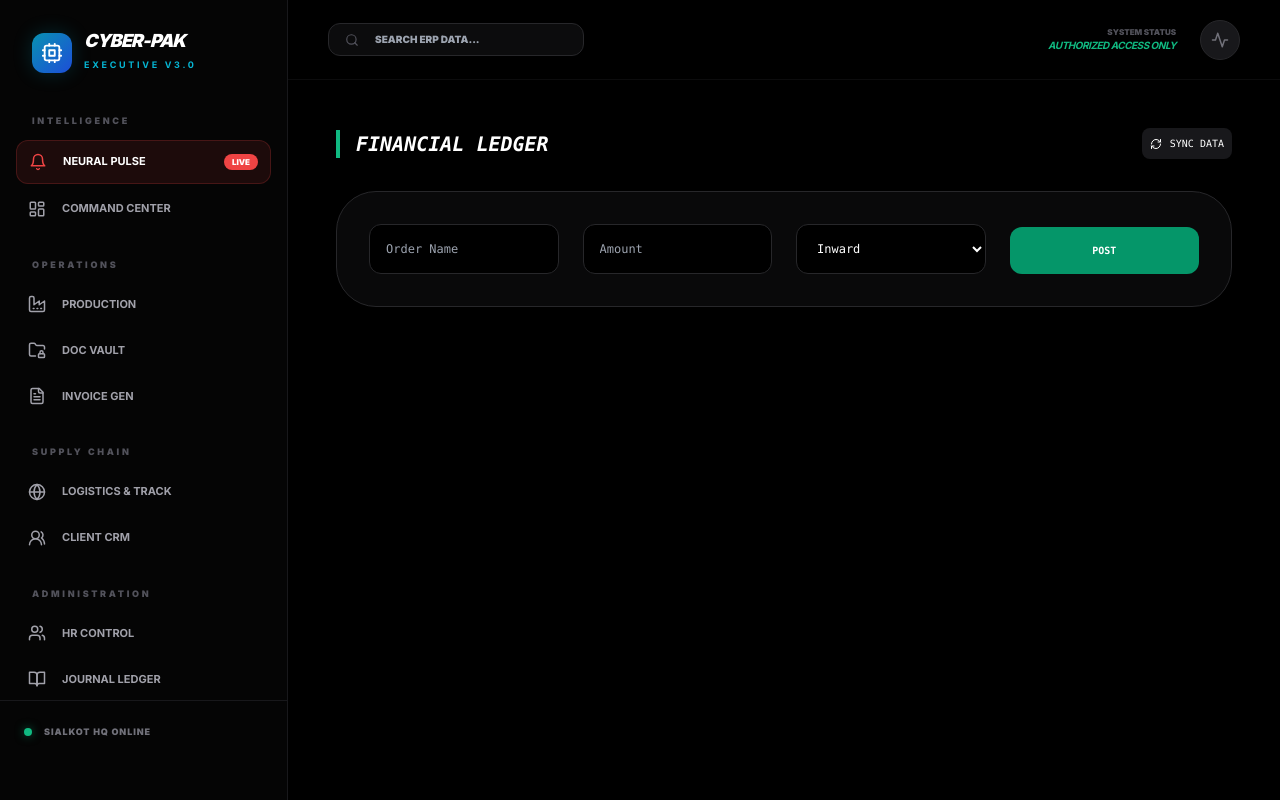
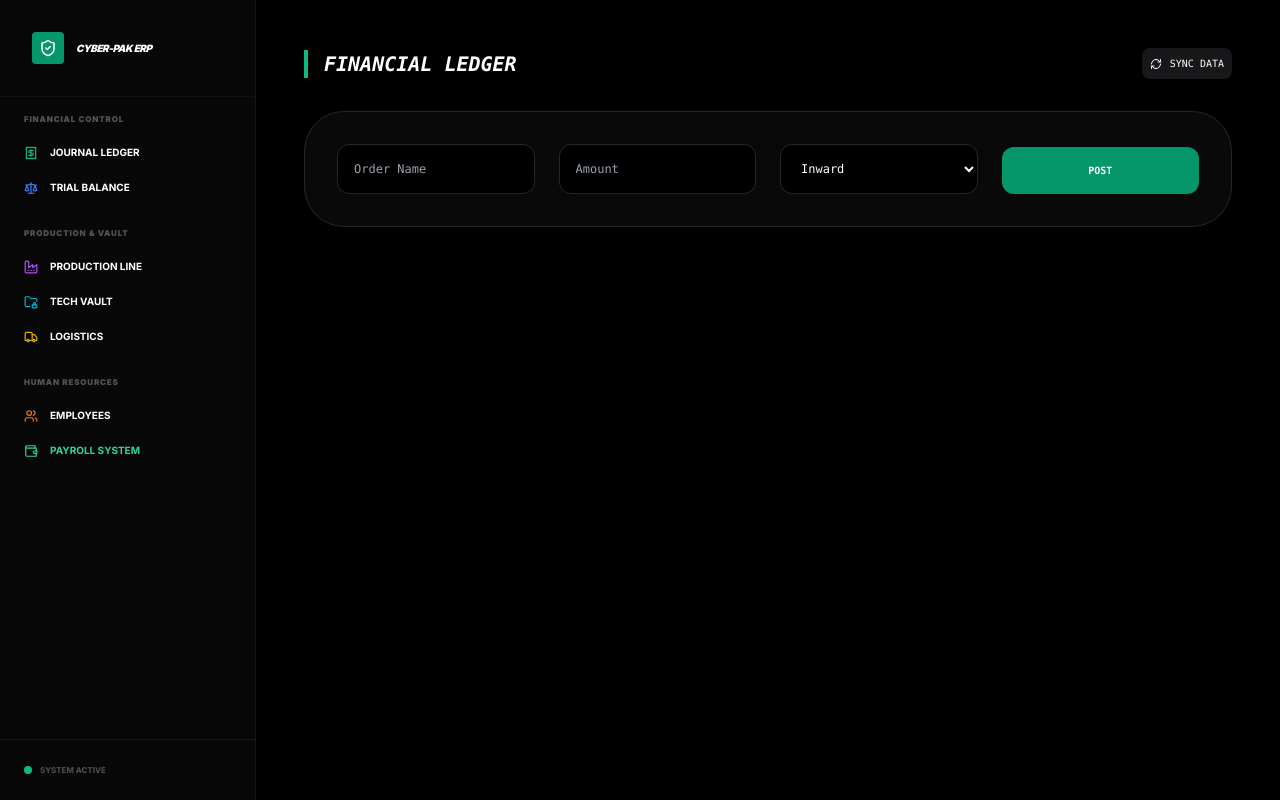
Before and after one commit to champdevil420-glitch/cyber-pak-erp, a Next.js app: page /accounts in a window 1280 px wide. Built offline with nearby package versions, Linux system fonts and the light colour scheme.

Commit message:
Fixed red dots and restored all factory links

```diff
--- a/app/layout.tsx
+++ b/app/layout.tsx
@@ -2,165 +2,87 @@
 import { Inter } from "next/font/google";
 import "./globals.css";
 import Link from "next/link";
-import React, { useEffect } from "react";
+import React from "react";
 import {
-  Activity, LayoutDashboard, Factory, FolderLock,
-  FileText, Globe, Users, BookOpen, ShieldAlert,
-  Zap, Bell, Users2, Search, Cpu
+  LayoutDashboard, Factory, FolderLock, Users,
+  Scale, Receipt, Truck, ShieldCheck, Wallet, Activity
 } from "lucide-react";
 
 const inter = Inter({ subsets: ["latin"] });
 
 export default function RootLayout({ children }: { children: React.ReactNode }) {
-
-  // --- DATA SAFETY SHIELD ---
-  // This automatically migrates any old data to the new system so you don't lose items
-  useEffect(() => {
-    const keys = ["cyberPak_enterprise_acc", "cyberPak_acc_v1", "cyberPak_entries"];
-    let existingData = null;
-
-    for (const key of keys) {
-      const data = localStorage.getItem(key);
-      if (data) {
-        existingData = data;
-        break;
-      }
-    }
-
-    if (existingData) {
-      localStorage.setItem("cyberPak_entries", existingData);
-    }
-  }, []);
-
   return (
     <html lang="en">
       <body className={`${inter.className} bg-black text-white flex min-h-screen overflow-hidden`}>
 
-        {/* --- PROFESSIONAL SIDEBAR --- */}
-        <aside className="hidden md:flex w-72 bg-[#050505] border-r border-zinc-900 flex-col h-screen sticky top-0 overflow-y-auto pb-10">
+        {/* --- STABLE SIDEBAR --- */}
+        <aside className="hidden md:flex w-64 bg-[#080808] border-r border-zinc-900 flex-col h-screen sticky top-0">
 
-          {/* Brand Header */}
-          <div className="p-8 pb-4 flex items-center gap-3">
-            <div className="w-10 h-10 bg-gradient-to-br from-cyan-600 to-blue-700 rounded-xl flex items-center justify-center shadow-[0_0_20px_rgba(6,182,212,0.2)]">
-              <Cpu size={22} className="text-white" />
+          <div className="p-8 flex items-center gap-3 border-b border-zinc-900/50">
+            <div className="w-8 h-8 bg-emerald-600 rounded flex items-center justify-center">
+              <ShieldCheck size={18} />
             </div>
-            <div>
-              <h1 className="font-black italic text-lg tracking-tighter uppercase leading-none">Cyber-Pak</h1>
-              <span className="text-[9px] text-cyan-500 font-bold tracking-[0.3em] uppercase">Executive v3.0</span>
-            </div>
+            <h1 className="font-black uppercase italic text-[10px] tracking-tighter">Cyber-Pak ERP</h1>
           </div>
 
-          <nav className="px-4 space-y-7 flex-1 mt-6">
+          <nav className="flex-1 overflow-y-auto p-4 space-y-6">
 
-            {/* CATEGORY: INTELLIGENCE */}
+            {/* SECTION 1 */}
             <div>
-              <p className="text-[9px] font-black text-zinc-600 uppercase tracking-[0.3em] px-4 mb-3">Intelligence</p>
+              <p className="text-[8px] font-black text-zinc-600 uppercase tracking-widest mb-3 px-2">Financial Control</p>
               <div className="space-y-1">
-                <Link href="/" className="flex items-center justify-between p-3 rounded-xl bg-red-500/10 border border-red-500/20 group hover:bg-red-500/20 transition-all">
-                  <div className="flex items-center gap-4">
-                    <Bell size={18} className="text-red-500" />
-                    <span className="text-[11px] font-bold uppercase">Neural Pulse</span>
-                  </div>
-                  <span className="bg-red-500 text-white text-[8px] px-2 py-0.5 rounded-full font-black animate-pulse">LIVE</span>
+                <Link href="/accounts" className="flex items-center gap-3 p-2 text-[10px] font-bold uppercase hover:bg-zinc-900 rounded-lg transition-all">
+                  <Receipt size={14} className="text-emerald-500" /> Journal Ledger
                 </Link>
-                <Link href="/" className="flex items-center gap-4 p-3 rounded-xl hover:bg-zinc-900 transition-all text-zinc-400 hover:text-white group">
-                  <LayoutDashboard size={18} className="group-hover:text-cyan-400" />
-                  <span className="text-[11px] font-bold uppercase">Command Center</span>
+                <Link href="/trial-balance" className="flex items-center gap-3 p-2 text-[10px] font-bold uppercase hover:bg-zinc-900 rounded-lg transition-all">
+                  <Scale size={14} className="text-blue-500" /> Trial Balance
                 </Link>
               </div>
             </div>
 
-            {/* CATEGORY: OPERATIONS */}
+            {/* SECTION 2 */}
             <div>
-              <p className="text-[9px] font-black text-zinc-600 uppercase tracking-[0.3em] px-4 mb-3">Operations</p>
+              <p className="text-[8px] font-black text-zinc-600 uppercase tracking-widest mb-3 px-2">Production & Vault</p>
               <div className="space-y-1">
-                <Link href="/production" className="flex items-center gap-4 p-3 rounded-xl hover:bg-zinc-900 transition-all text-zinc-400 hover:text-white group">
-                  <Factory size={18} className="group-hover:text-purple-400" />
-                  <span className="text-[11px] font-bold uppercase">Production</span>
+                <Link href="/production" className="flex items-center gap-3 p-2 text-[10px] font-bold uppercase hover:bg-zinc-900 rounded-lg transition-all">
+                  <Factory size={14} className="text-purple-500" /> Production Line
                 </Link>
-                <Link href="/vault" className="flex items-center gap-4 p-3 rounded-xl hover:bg-zinc-900 transition-all text-zinc-400 hover:text-white group">
-                  <FolderLock size={18} className="group-hover:text-blue-400" />
-                  <span className="text-[11px] font-bold uppercase">Doc Vault</span>
+                <Link href="/vault" className="flex items-center gap-3 p-2 text-[10px] font-bold uppercase hover:bg-zinc-900 rounded-lg transition-all">
+                  <FolderLock size={14} className="text-cyan-500" /> Tech Vault
                 </Link>
-                <Link href="/invoices" className="flex items-center gap-4 p-3 rounded-xl hover:bg-zinc-900 transition-all text-zinc-400 hover:text-white group">
-                  <FileText size={18} className="group-hover:text-emerald-400" />
-                  <span className="text-[11px] font-bold uppercase">Invoice Gen</span>
+                <Link href="/logistics" className="flex items-center gap-3 p-2 text-[10px] font-bold uppercase hover:bg-zinc-900 rounded-lg transition-all">
+                  <Truck size={14} className="text-yellow-500" /> Logistics
                 </Link>
               </div>
             </div>
 
-            {/* CATEGORY: SUPPLY CHAIN */}
+            {/* SECTION 3 */}
             <div>
-              <p className="text-[9px] font-black text-zinc-600 uppercase tracking-[0.3em] px-4 mb-3">Supply Chain</p>
+              <p className="text-[8px] font-black text-zinc-600 uppercase tracking-widest mb-3 px-2">Human Resources</p>
               <div className="space-y-1">
-                <Link href="/logistics" className="flex items-center gap-4 p-3 rounded-xl hover:bg-zinc-900 transition-all text-zinc-400 hover:text-white group">
-                  <Globe size={18} className="group-hover:text-cyan-400" />
-                  <span className="text-[11px] font-bold uppercase">Logistics & Track</span>
+                <Link href="/hr" className="flex items-center gap-3 p-2 text-[10px] font-bold uppercase hover:bg-zinc-900 rounded-lg transition-all">
+                  <Users size={14} className="text-orange-500" /> Employees
                 </Link>
-                <Link href="/crm" className="flex items-center gap-4 p-3 rounded-xl hover:bg-zinc-900 transition-all text-zinc-400 hover:text-white group">
-                  <Users2 size={18} className="group-hover:text-yellow-400" />
-                  <span className="text-[11px] font-bold uppercase">Client CRM</span>
-                </Link>
-              </div>
-            </div>
-
-            {/* CATEGORY: ADMINISTRATION */}
-            <div>
-              <p className="text-[9px] font-black text-zinc-600 uppercase tracking-[0.3em] px-4 mb-3">Administration</p>
-              <div className="space-y-1">
-                <Link href="/hr" className="flex items-center gap-4 p-3 rounded-xl hover:bg-zinc-900 transition-all text-zinc-400 hover:text-white group">
-                  <Users size={18} className="group-hover:text-orange-400" />
-                  <span className="text-[11px] font-bold uppercase">HR Control</span>
-                </Link>
-                <Link href="/accounts" className="flex items-center gap-4 p-3 rounded-xl hover:bg-zinc-900 transition-all text-zinc-400 hover:text-white group">
-                  <BookOpen size={18} className="group-hover:text-emerald-400" />
-                  <span className="text-[11px] font-bold uppercase">Journal Ledger</span>
+                <Link href="/payroll" className="flex items-center gap-3 p-2 text-[10px] font-bold uppercase hover:bg-zinc-900 rounded-lg transition-all text-emerald-400">
+                  <Wallet size={14} /> Payroll System
                 </Link>
               </div>
             </div>
 
           </nav>
 
-          {/* System Footer */}
-          <div className="mt-auto p-6 border-t border-zinc-900">
-             <div className="flex items-center gap-3">
-                <div className="w-2 h-2 bg-emerald-500 rounded-full animate-pulse shadow-[0_0_10px_rgba(16,185,129,0.5)]"></div>
-                <span className="text-[9px] font-black text-zinc-500 uppercase tracking-widest">Sialkot HQ Online</span>
+          <div className="p-6 border-t border-zinc-900">
+             <div className="flex items-center gap-2">
+                <div className="w-2 h-2 bg-emerald-500 rounded-full animate-pulse"></div>
+                <span className="text-[8px] font-bold text-zinc-600 uppercase">System Active</span>
              </div>
           </div>
         </aside>
 
-        {/* --- MAIN CONTENT WINDOW --- */}
-        <main className="flex-1 h-screen overflow-y-auto bg-[#020202] relative custom-scrollbar">
-          {/* Top Global Bar */}
-          <header className="h-20 border-b border-zinc-900/50 flex items-center px-10 justify-between sticky top-0 bg-black/80 backdrop-blur-xl z-50">
-             <div className="flex items-center gap-4 bg-zinc-900/50 border border-zinc-800 px-4 py-2 rounded-xl">
-                <Search size={14} className="text-zinc-600" />
-                <input placeholder="SEARCH ERP DATA..." className="bg-transparent outline-none text-[10px] font-black uppercase w-48 text-zinc-400" />
-             </div>
-             <div className="flex items-center gap-6">
-                <div className="flex flex-col text-right">
-                  <span className="text-[8px] text-zinc-600 font-black uppercase">System Status</span>
-                  <span className="text-[10px] text-emerald-500 font-bold uppercase italic tracking-tighter">Authorized Access Only</span>
-                </div>
-                <div className="w-10 h-10 rounded-full bg-zinc-900 border border-zinc-800 flex items-center justify-center">
-                  <Activity size={18} className="text-zinc-500" />
-                </div>
-             </div>
-          </header>
-
-          {/* This renders your sub-pages (Accounts, Vault, etc.) */}
-          <div className="max-w-7xl mx-auto w-full px-4 md:px-0">
-            {children}
-          </div>
+        {/* --- MAIN AREA --- */}
+        <main className="flex-1 h-screen overflow-y-auto bg-black">
+          {children}
         </main>
-
-        {/* --- MOBILE NAV (Visible only on phones) --- */}
-        <nav className="md:hidden fixed bottom-6 left-6 right-6 bg-zinc-900/90 backdrop-blur-2xl border border-white/10 h-20 rounded-[2.5rem] flex items-center justify-around px-8 z-50 shadow-2xl">
-          <Link href="/accounts" className="text-emerald-500 flex flex-col items-center gap-1"><BookOpen size={22}/><span className="text-[8px] font-black">LEDGER</span></Link>
-          <Link href="/logistics" className="text-cyan-500 flex flex-col items-center gap-1"><Globe size={22}/><span className="text-[8px] font-black">TRACK</span></Link>
-          <Link href="/vault" className="text-blue-500 flex flex-col items-center gap-1"><FolderLock size={22}/><span className="text-[8px] font-black">VAULT</span></Link>
-        </nav>
 
       </body>
     </html>
```
